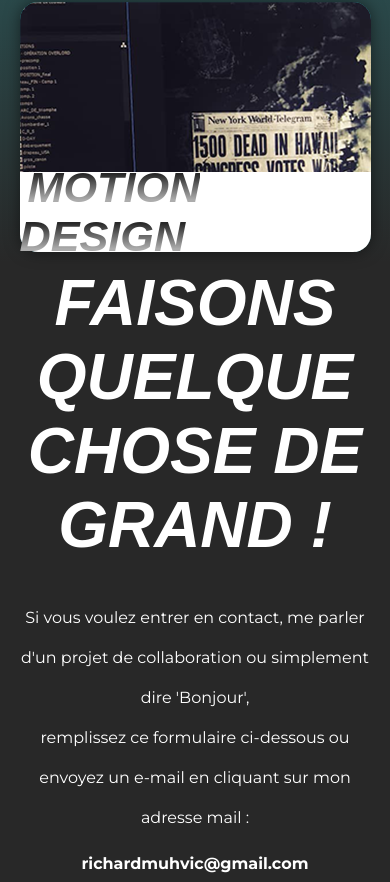
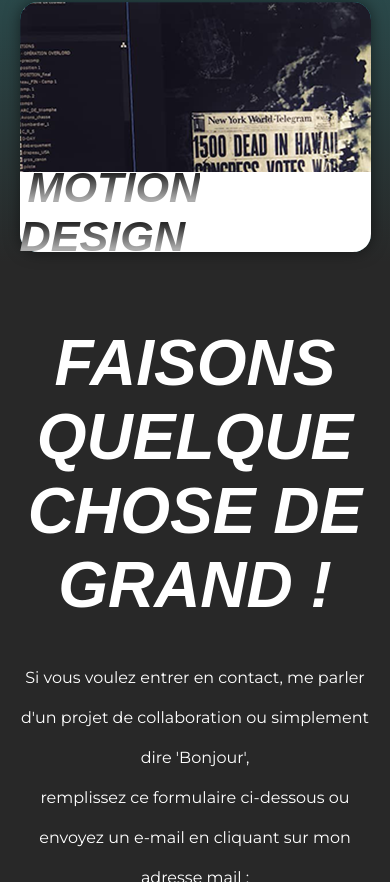
Before and after one commit to Monsieur-Poulet/siteWeb_Richard_Muhvic, a plain HTML site: page index.html in a window 390 px wide. Shown: the part 2506-3388 px from the top of the page. Drawn offline with Linux system fonts and the light colour scheme; a web font is replaced by a local one.

Commit message:
changement des padding page 4

```diff
--- a/mobile.css
+++ b/mobile.css
@@ -47,14 +47,16 @@ nav ul li a{
     height: 250px;
     margin: 10px 0 10px 0;
 }
-
+.page_3{
+    margin-bottom: 50px;
+}
 .page_4{
-    margin-top:100px;
+    padding-top:100px;
 }
 .sous_page_4 h1{
     font-size: 4em;
     text-align: center;
-    margin-top: 120px;
+    padding-top: 120px;
 }
 .card_2{
     padding-bottom: 100px;
```
